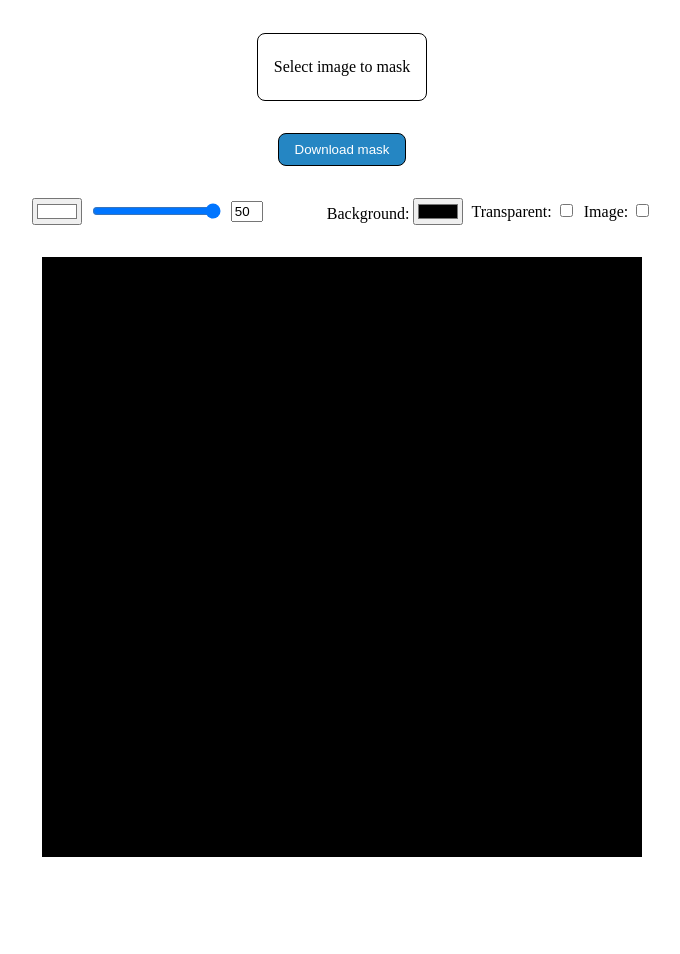
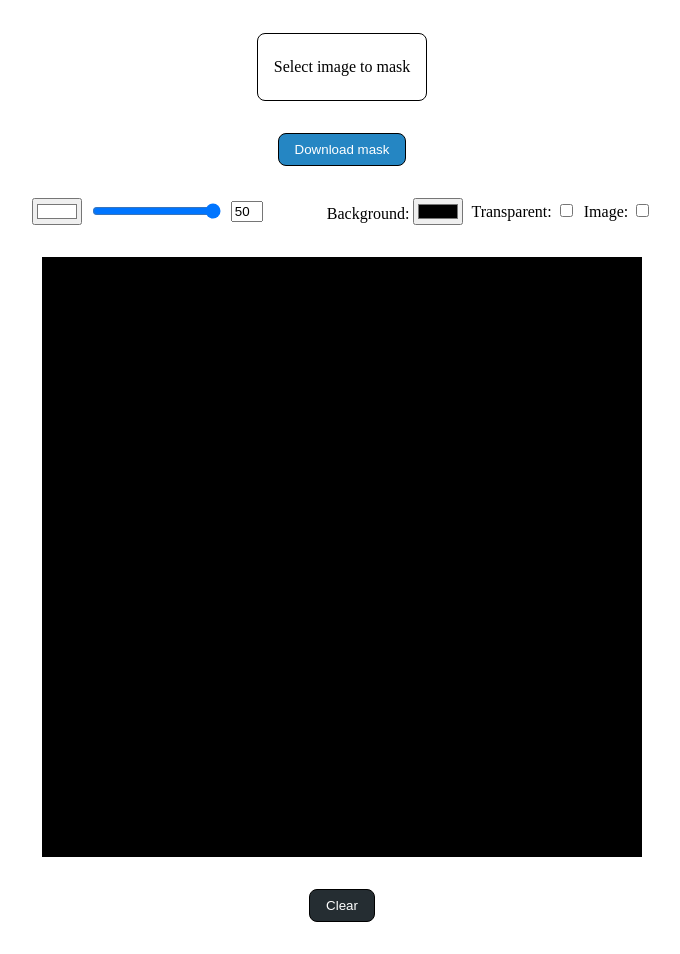
Before and after one commit to sz44/photo-masking-tool, a website: page app/app.html in a window 1280 px wide. Shown: the part 79-1033 px from the top of the page, without its empty margins (298-978 px from the left). Before the commit the page ends 988 px from the top, so only its background shows below. Drawn offline with Linux system fonts and the light colour scheme; files that its build step writes are made by us from their sources; files whose address does not match are found by name.

Commit message:
added clear button

```diff
--- a/app/app.html
+++ b/app/app.html
@@ -43,6 +43,8 @@
       <canvas id="canvasDraw" width="600" height="600"></canvas>
     </div>
 
+    <button id="clear">Clear</button>
+
     <div class="footer">
     </div>
 
--- a/app/app.js
+++ b/app/app.js
@@ -13,6 +13,7 @@ const sizeNum = document.querySelector("#sizeNum");
 const transCheck = document.querySelector("#transCheck");
 const imgCheck = document.querySelector("#imgCheck");
 const pointerOverlay = document.querySelector(".pointerOverlay");
+const clear = document.querySelector("#clear");
 
 const MAXWIDTH = 600;
 let scaleFactor = 1;
@@ -89,21 +90,6 @@ upload.addEventListener("change", () => {
     canvasContainer.style.height = `${canvasImg.height + 20}px`;
   };
 });
-
-// useing CSS to create the overlay seems not possible.
-// where to add the circle so that it's visible over everything but easy to delete redraw
-// how to click through it on canvas?
-
-// pointerOverlay.addEventListener("mousemove", (e) => {
-//   while (pointerOverlay.firstChild) {
-//     pointerOverlay.removeChild(pointerOverlay.firstChild);
-//   }
-//   const circle = document.createElement("div");
-//   circle.classList.add("overCircle");
-//   circle.style.left = `${e.x}px`;
-//   circle.style.top = `${e.y}px`;
-//   pointerOverlay.appendChild(circle);
-// });
 
 function updatePointer() {
   pointerOverlay.style.width = `${brushSize * 2}px`;
@@ -243,4 +229,9 @@ function downloadMask(fullCanvas) {
   link.download = "mask" + upload.files[0].name;
   link.href = fullCanvas.toDataURL("image/png");
   link.click();
-}
+}submit
+
+
+clear.addEventListener("click", (e) => {
+  ctxDraw.clearRect(0,0, imgWidth, imgHeight)
+})
--- a/app/style.css
+++ b/app/style.css
@@ -30,6 +30,15 @@ input[type=file] {
   color:rgb(255, 255, 255);
 }
 
+#clear {
+  background: #252d32;
+  padding: 0.5rem 1rem;
+  border: 1px solid black;
+  border-radius: 0.5rem;
+  cursor: pointer;
+  color:rgb(255, 255, 255);
+}
+
 #canvasImg {
   position: absolute;
   top: 0;
@@ -52,7 +61,7 @@ input[type=file] {
 .canvasContainer {
   position: relative;
   width: 100%;
-  height: 620px;
+  height: 600px;
 }
 
 .main {
```
